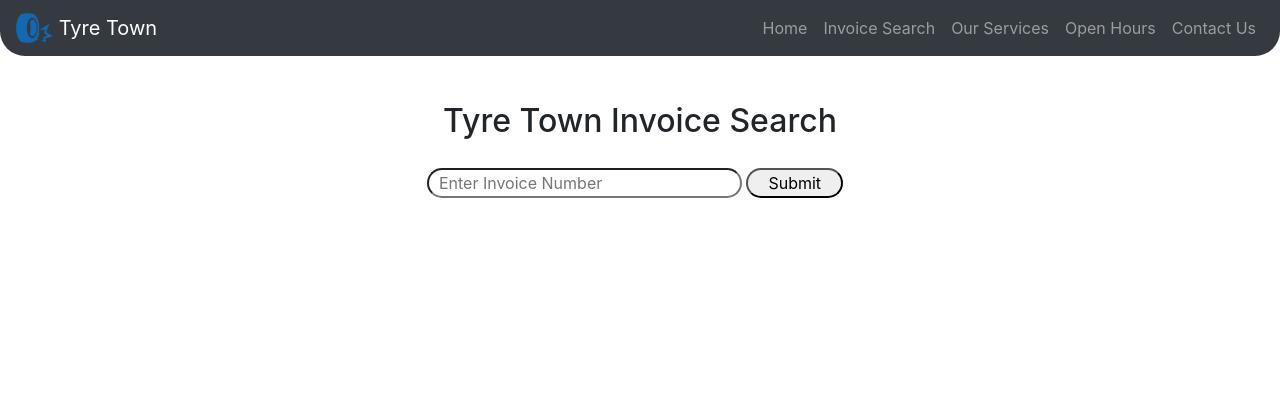
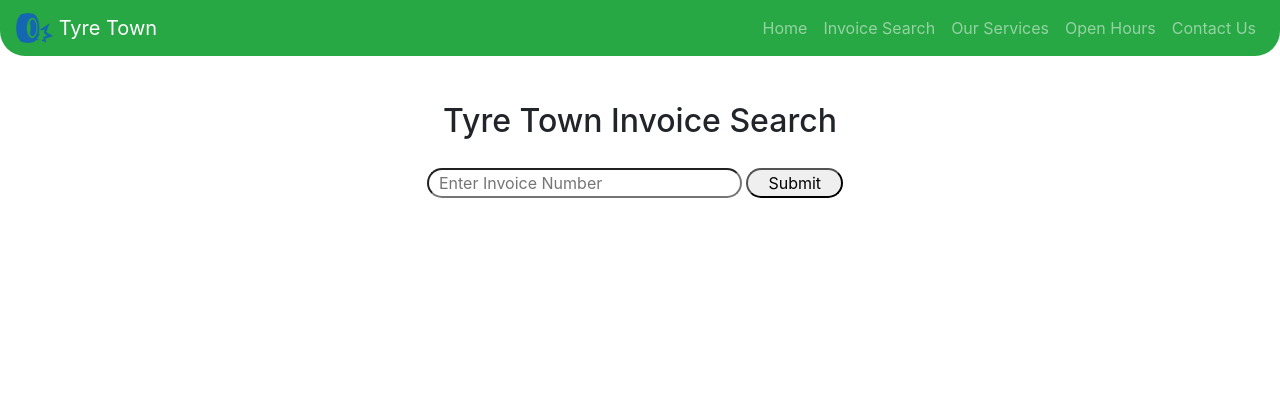
Before and after one commit to fletcherd3/Tyre-Town, a PHP site: page /invoice_search.php in a window 1280 px wide. Shown: the top 420 px of the page. Run offline with PHP 8.4, Linux system fonts and the light colour scheme; data comes from the database, SQL or seed files in the repository; some libraries are stand-ins or nearby versions.

Commit message:
Update invoice_search.php

```diff
--- a/invoice_search.php
+++ b/invoice_search.php
@@ -44,7 +44,7 @@
 
 
  <!-- Navigation -->
-  <nav class="navbar navbar-expand-lg navbar-dark bg-dark fixed-top justify-content">
+  <nav class="navbar navbar-expand-lg navbar-dark bg-success fixed-top justify-content">
 
          <a class="navbar-brand" href="./index.php">
 		 <img src="IMG/logo.png" width="37" height="30" class="d-inline-block align-top" alt="">
```
